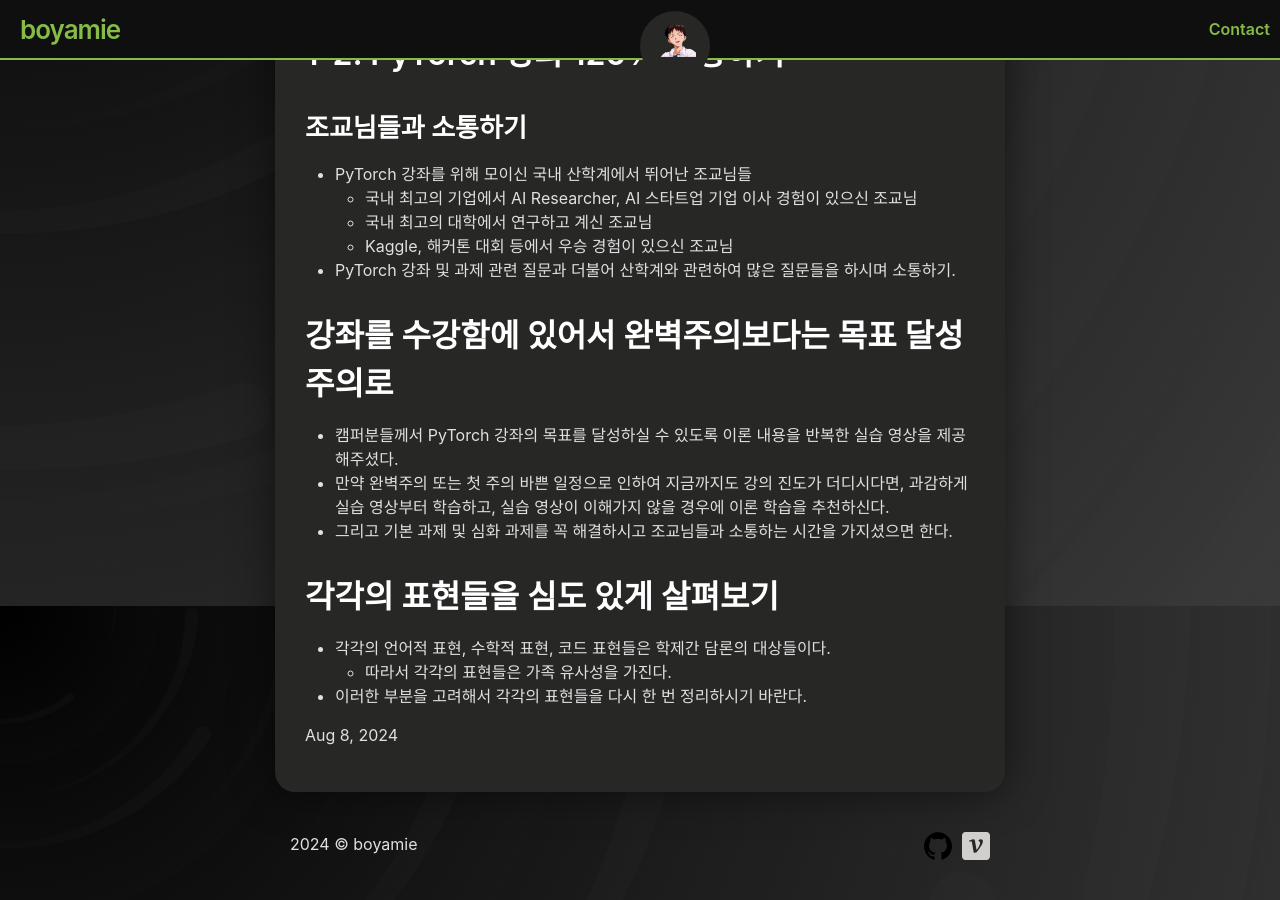
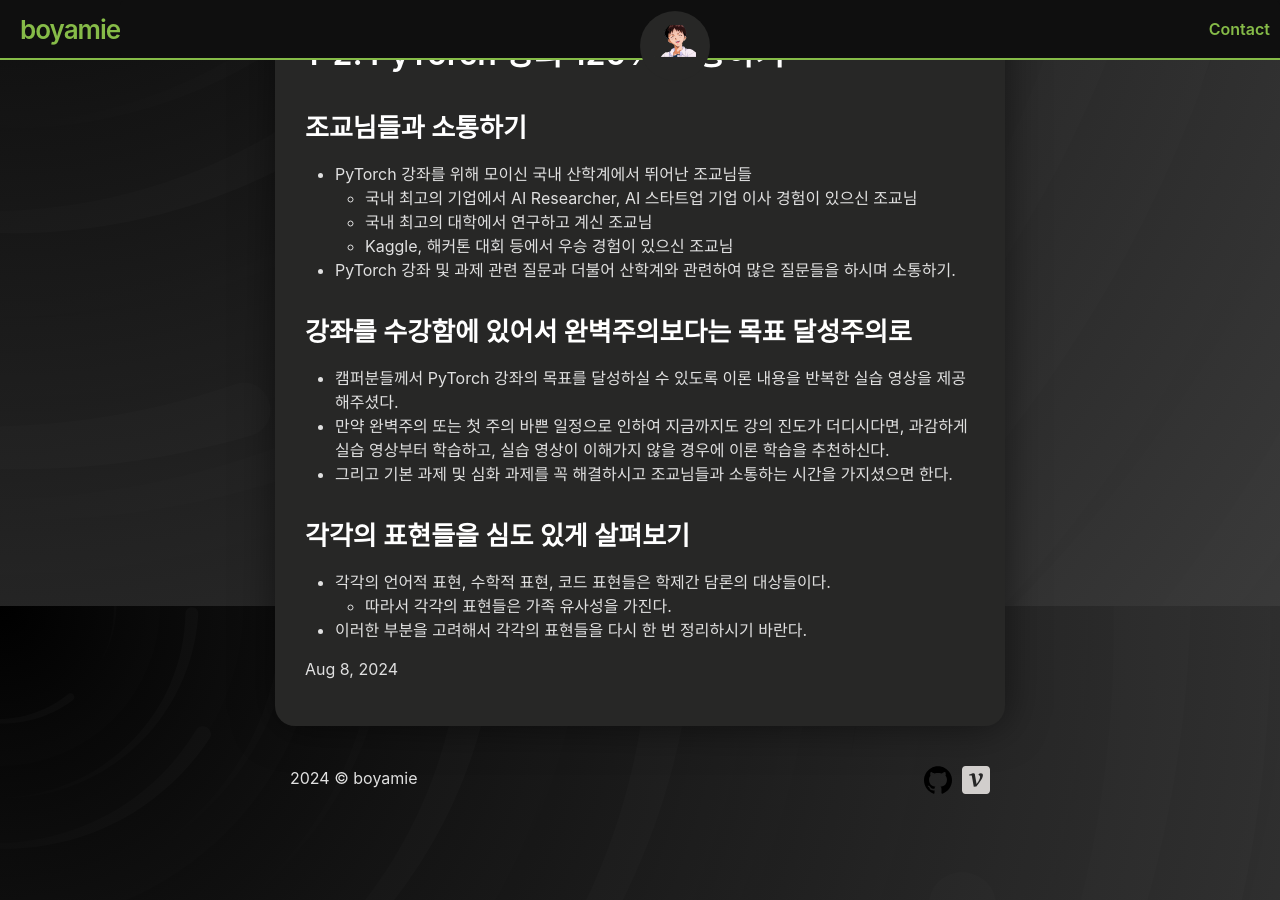
Before and after one commit to boyamie/boyamie.github.io, a Jekyll site: the page built from _posts/2024-08-08-boostcamp_004.md, in a window 1280 px wide and 900 px high, scrolled down 1314 px. Built offline with Jekyll 4.4.1, drawn with Linux system fonts in a browser that asks for light colours.

```diff
--- a/_posts/2024-08-08-boostcamp_004.md
+++ b/_posts/2024-08-08-boostcamp_004.md
@@ -44,12 +44,12 @@ tags: [Naver Boostcamp, daily report]
   - Kaggle, 해커톤 대회 등에서 우승 경험이 있으신 조교님
 - PyTorch 강좌 및 과제 관련 질문과 더불어 산학계와 관련하여 많은 질문들을 하시며 소통하기.
 
-## 강좌를 수강함에 있어서 완벽주의보다는 목표 달성주의로
+### 강좌를 수강함에 있어서 완벽주의보다는 목표 달성주의로
 - 캠퍼분들께서 PyTorch 강좌의 목표를 달성하실 수 있도록 이론 내용을 반복한 실습 영상을 제공해주셨다.
 - 만약 완벽주의 또는 첫 주의 바쁜 일정으로 인하여 지금까지도 강의 진도가 더디시다면, 과감하게 실습 영상부터 학습하고, 실습 영상이 이해가지 않을 경우에 이론 학습을 추천하신다.
 - 그리고 기본 과제 및 심화 과제를 꼭 해결하시고 조교님들과 소통하는 시간을 가지셨으면 한다.
 
-## 각각의 표현들을 심도 있게 살펴보기
+### 각각의 표현들을 심도 있게 살펴보기
 - 각각의 언어적 표현, 수학적 표현, 코드 표현들은 학제간 담론의 대상들이다.
   - 따라서 각각의 표현들은 가족 유사성을 가진다.
 - 이러한 부분을 고려해서 각각의 표현들을 다시 한 번 정리하시기 바란다.
```
